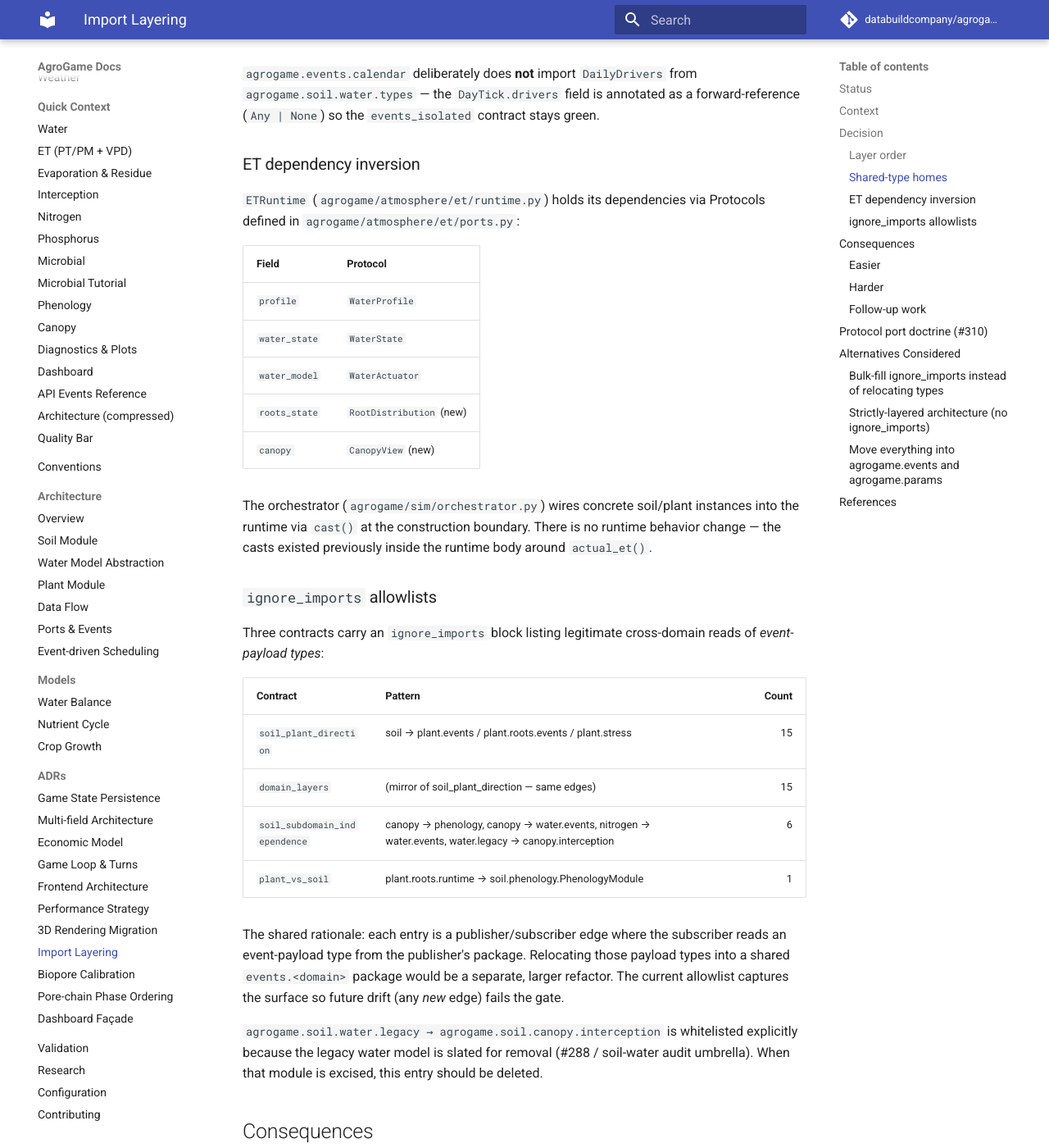
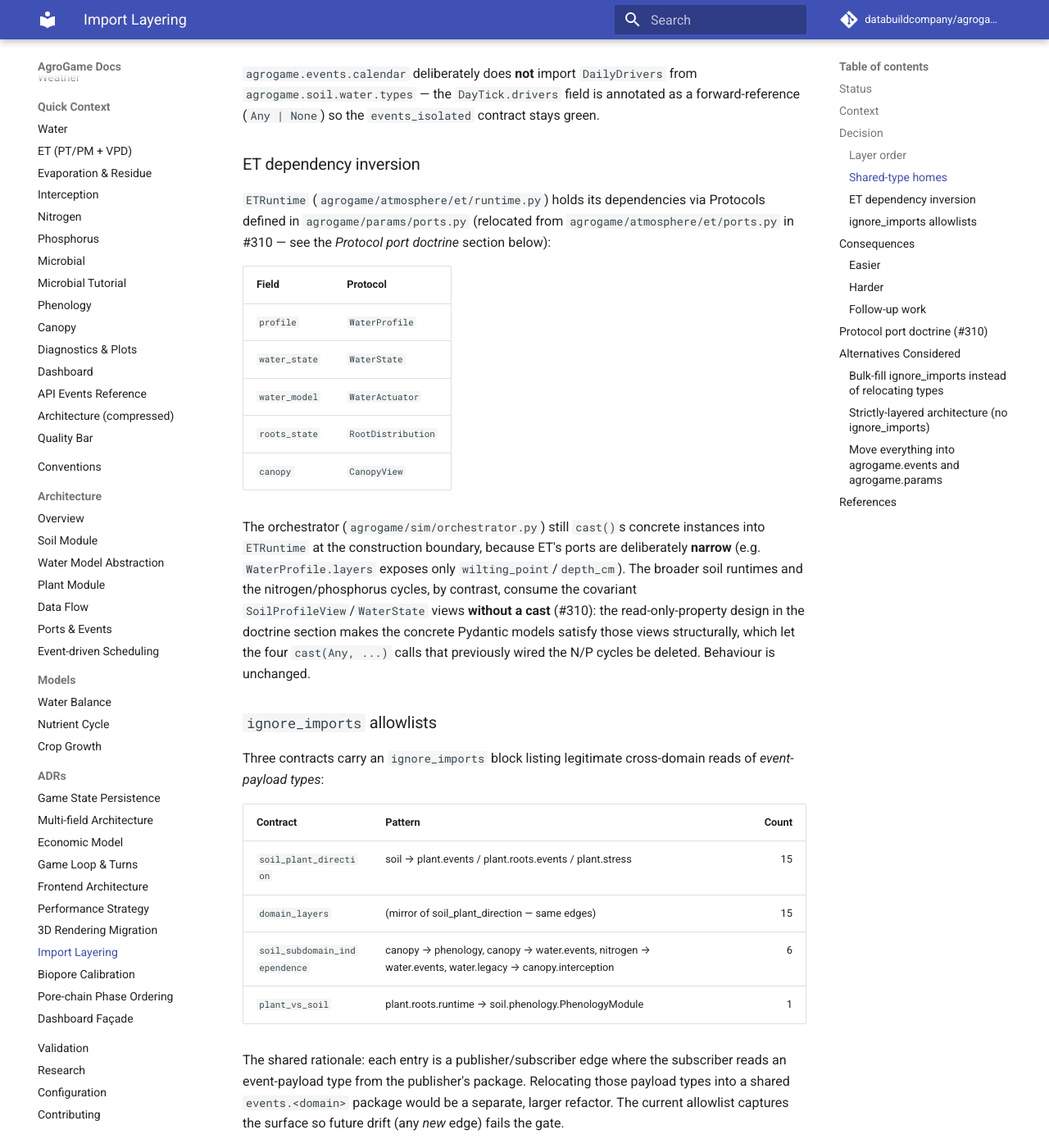
Before and after one commit to gedejong/agrogame, an MkDocs documentation site: the page built from docs/adr/ADR-008-import-layering.md, in a window 1280 px wide and 1400 px high, scrolled down 1772 px. Shown: the whole window at 82% size. Built offline with MkDocs 1.6.1 and Material for MkDocs 9.7.7, drawn with Linux system fonts in a browser that asks for light colours; comment, search, counter and statistics services are not loaded.

Commit message:
docs(#310): reconcile ports docs with params/ports.py relocation
Address PR #315 review:
- ADR-008 ET dependency-inversion section: ports now in params/ports.py;
  clarify ET still casts at the boundary (narrow ports) while the soil
  runtimes + N/P cycles consume the covariant views without casts. Removes
  the contradiction with the new Protocol-port doctrine section.
- docs/architecture/ports-and-events.md: point at params/ports.py; mention
  SoilProfileView/SoilLayerView.
- docs/quality-bar.md: atmosphere_independence row cites params/ports.py.
- ports.py: comment the WaterState getter/setter profile-type asymmetry.

Co-Authored-By: Claude Fable 5 <noreply@anthropic.com>

```diff
--- a/docs/adr/ADR-008-import-layering.md
+++ b/docs/adr/ADR-008-import-layering.md
@@ -47,17 +47,17 @@ ET (atmosphere) genuinely orchestrates plant + soil + weather inputs, so it sits
 
 ### ET dependency inversion
 
-`ETRuntime` (`agrogame/atmosphere/et/runtime.py`) holds its dependencies via Protocols defined in `agrogame/atmosphere/et/ports.py`:
+`ETRuntime` (`agrogame/atmosphere/et/runtime.py`) holds its dependencies via Protocols defined in `agrogame/params/ports.py` (relocated from `agrogame/atmosphere/et/ports.py` in #310 — see the *Protocol port doctrine* section below):
 
 | Field | Protocol |
 |-------|----------|
 | `profile` | `WaterProfile` |
 | `water_state` | `WaterState` |
 | `water_model` | `WaterActuator` |
-| `roots_state` | `RootDistribution` (new) |
-| `canopy` | `CanopyView` (new) |
+| `roots_state` | `RootDistribution` |
+| `canopy` | `CanopyView` |
 
-The orchestrator (`agrogame/sim/orchestrator.py`) wires concrete soil/plant instances into the runtime via `cast()` at the construction boundary. There is no runtime behavior change — the casts existed previously inside the runtime body around `actual_et()`.
+The orchestrator (`agrogame/sim/orchestrator.py`) still `cast()`s concrete instances into `ETRuntime` at the construction boundary, because ET's ports are deliberately **narrow** (e.g. `WaterProfile.layers` exposes only `wilting_point`/`depth_cm`). The broader soil runtimes and the nitrogen/phosphorus cycles, by contrast, consume the covariant `SoilProfileView`/`WaterState` views **without a cast** (#310): the read-only-property design in the doctrine section makes the concrete Pydantic models satisfy those views structurally, which let the four `cast(Any, ...)` calls that previously wired the N/P cycles be deleted. Behaviour is unchanged.
 
 ### `ignore_imports` allowlists
 
```
Also changed, not shown: docs/architecture/ports-and-events.md (+2 -1 lines), docs/quality-bar.md (+1 -1 lines), 1 other file.
